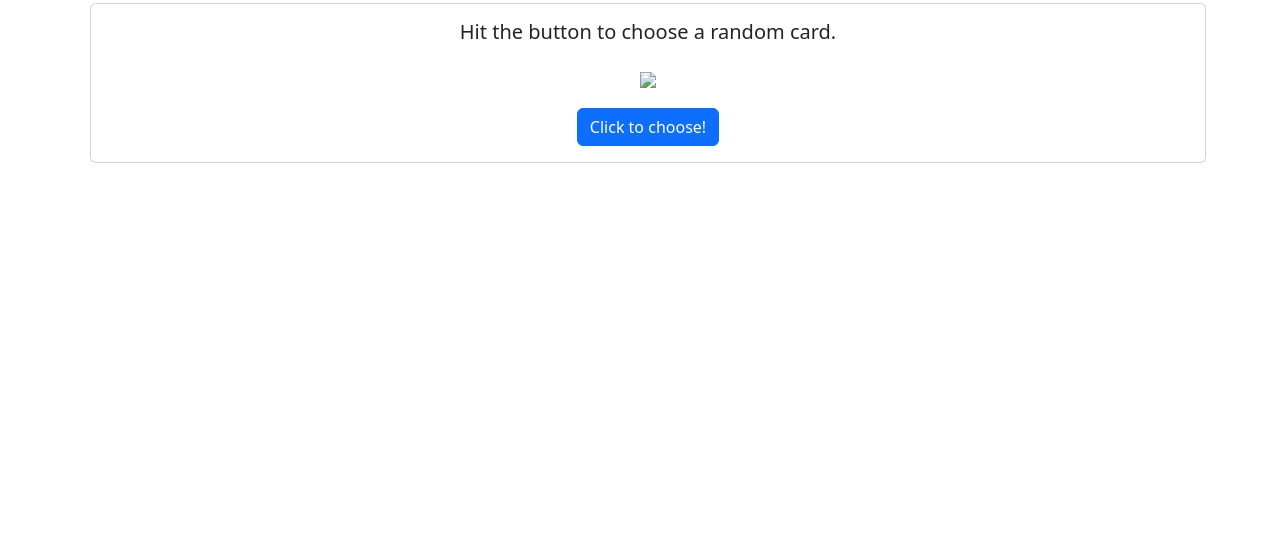
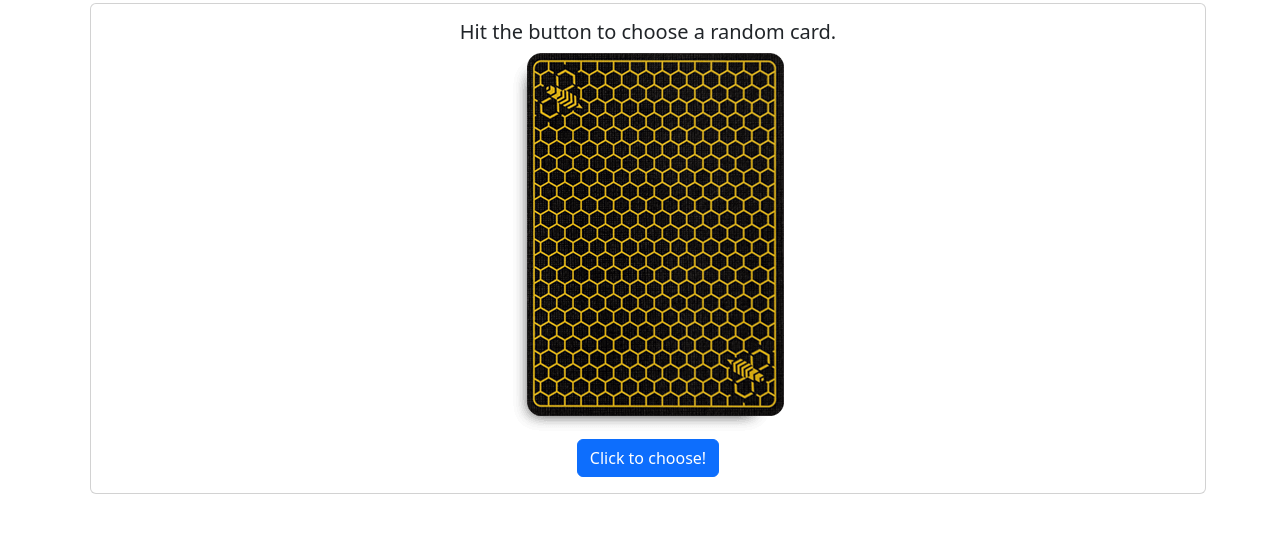
Before and after one commit to PhatDadBJJ/PickACard, a plain HTML site: page index.html in a window 1280 px wide. Shown: the part 101-634 px from the top of the page. Drawn offline with nearby package versions, Linux system fonts and the light colour scheme; the site is published under a folder, as on GitHub Pages, so addresses that start at the root find nothing.

Commit message:
Update index.html

```diff
--- a/index.html
+++ b/index.html
@@ -17,7 +17,7 @@
 
           <div class="card-body">
             <h5 class="card-title">Hit the button to choose a random card.</h5>
-            <h1 class="card-text"><img src="/img/BeeBackDesign.png"></h1>
+            <h1 class="card-text"><img src="./img/BeeBackDesign.png"></h1>
             <a href="#" class="btn btn-primary">Click to choose!</a>
           </div>
 
```
